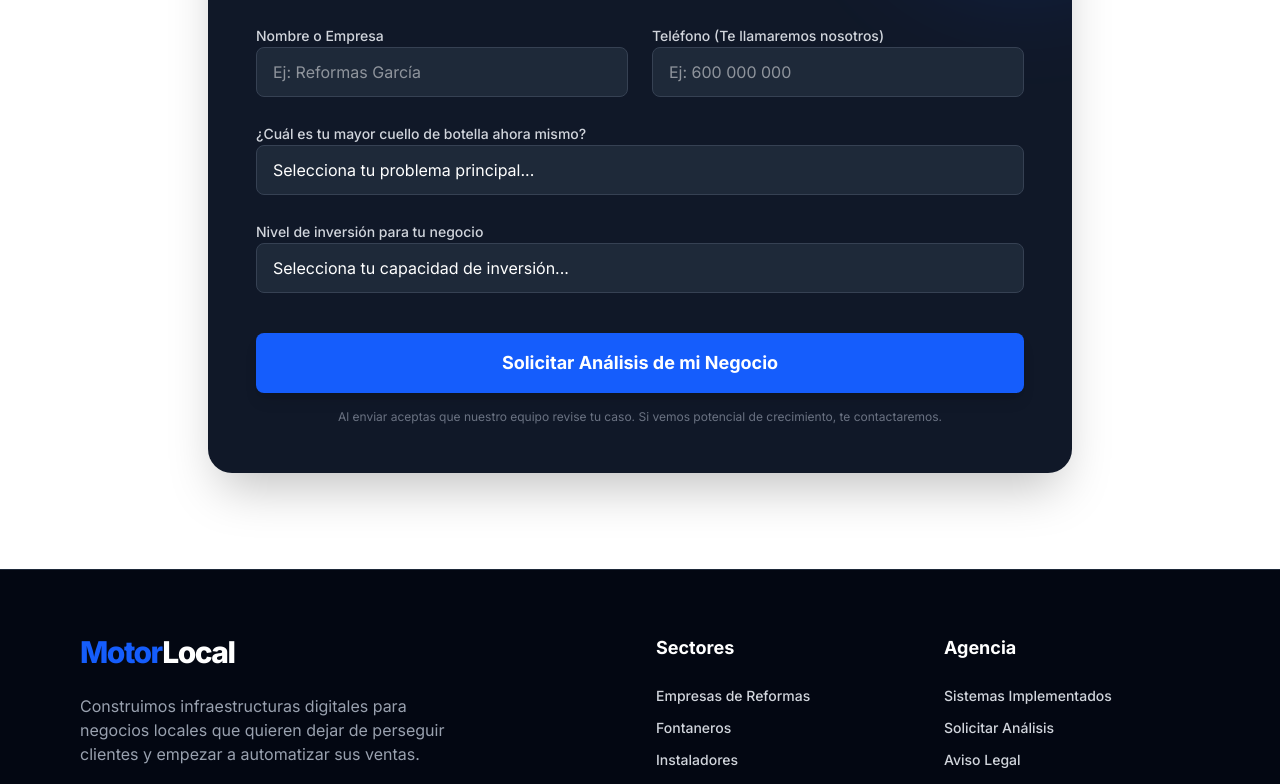
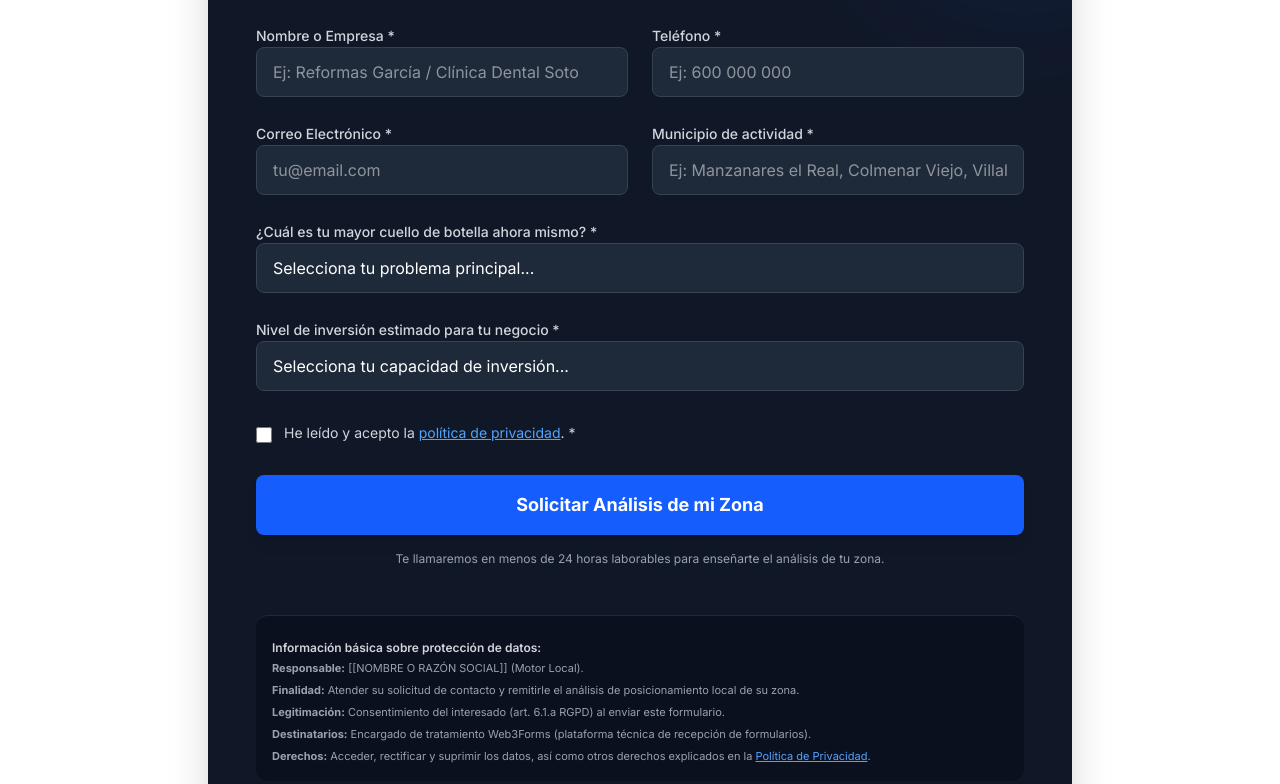
Before and after one commit to rubendelgadoomente-design/agencia-digital, a Next.js app: page / in a window 1280 px wide. Shown: the part 2380-3164 px from the top of the page. Built offline with nearby package versions, Linux system fonts and the light colour scheme.

Commit message:
Bloque 2 — Formulario de contacto: Nuevos campos (email, municipio), RGPD, nuevas opciones de inversion y pagina /gracias

```diff
--- a/src/components/ContactForm.tsx
+++ b/src/components/ContactForm.tsx
@@ -1,12 +1,15 @@
 'use client';
+
 import { useState, useTransition, useRef } from 'react';
-import { submitLead } from '@/actions/contact';
+import { useRouter } from 'next/navigation';
+import Link from 'next/link';
 
 export function ContactForm() {
   const [isPending, startTransition] = useTransition();
   const [status, setStatus] = useState<'idle' | 'success' | 'error'>('idle');
   const [errorMsg, setErrorMsg] = useState('');
   const formRef = useRef<HTMLFormElement>(null);
+  const router = useRouter();
 
   const handleSubmit = async (formData: FormData) => {
     setStatus('idle');
@@ -14,10 +17,12 @@ export function ContactForm() {
       try {
         const payload = {
           access_key: "8579a69c-e7a0-412b-9679-46792d42e9b3",
-          subject: `🔥 NUEVO LEAD CUALIFICADO: ${formData.get('nombre')}`,
+          subject: `🔥 NUEVO LEAD CUALIFICADO: ${formData.get('nombre')} (${formData.get('municipio')})`,
           from_name: "Motor Local Web",
           "Nombre del Cliente": formData.get('nombre'),
           "Teléfono": formData.get('telefono'),
+          "Email": formData.get('email'),
+          "Municipio": formData.get('municipio'),
           "Problema Principal": formData.get('cuello'),
           "Capacidad de Inversión": formData.get('inversion'),
         };
@@ -35,14 +40,26 @@ export function ContactForm() {
 
         if (result.success) {
           setStatus('success');
+          // Disparar evento de conversión GA4 SOLO tras confirmación de éxito de Web3Forms
+          if (typeof window !== 'undefined') {
+            if ((window as any).gtag) {
+              (window as any).gtag('event', 'generate_lead', {
+                event_category: 'engagement',
+                event_label: formData.get('municipio') || 'general',
+              });
+            }
+            window.dispatchEvent(new CustomEvent('generate_lead', { detail: { municipio: formData.get('municipio') } }));
+          }
+
           formRef.current?.reset();
+          router.push('/gracias');
         } else {
           setStatus('error');
-          setErrorMsg('Hubo un error al enviar. Inténtalo de nuevo.');
+          setErrorMsg('Hubo un error al enviar el formulario. Por favor, inténtalo de nuevo o contáctanos por WhatsApp.');
         }
       } catch (error) {
         setStatus('error');
-        setErrorMsg('Fallo de conexión. Por favor revisa tu internet.');
+        setErrorMsg('Fallo de conexión. Por favor revisa tu internet o escríbenos directamente.');
       }
     });
   };
@@ -52,36 +69,68 @@ export function ContactForm() {
       <div className="max-w-4xl mx-auto px-4">
         <div className="bg-gray-900 rounded-3xl p-8 md:p-12 shadow-2xl relative overflow-hidden">
           {/* Efecto visual de fondo */}
-          <div className="absolute top-0 right-0 -mr-20 -mt-20 w-64 h-64 rounded-full bg-blue-600 opacity-20 blur-3xl"></div>
+          <div className="absolute top-0 right-0 -mr-20 -mt-20 w-64 h-64 rounded-full bg-blue-600 opacity-20 blur-3xl pointer-events-none"></div>
 
           <div className="relative z-10 text-center mb-10">
             <h2 className="text-3xl font-bold text-white sm:text-4xl mb-4">¿Preparado para dominar tu zona?</h2>
             <p className="text-gray-400 text-lg max-w-2xl mx-auto">
-              No trabajamos con cualquiera. Analizamos tu caso sin compromiso para ver si realmente podemos multiplicar tu facturación. Rellena el formulario y nosotros te llamaremos.
+              Analizamos tu negocio sin compromiso para ver si realmente podemos ayudarte a captar más clientes en la Sierra de Madrid. Rellena el formulario y te llamaremos.
             </p>
           </div>
 
-          {status === 'success' ? (
-            <div className="relative z-10 bg-green-900/40 border border-green-500/50 rounded-xl p-8 text-center">
-              <h3 className="text-2xl font-bold text-green-400 mb-2">¡Solicitud Recibida!</h3>
-              <p className="text-green-200">Hemos registrado tu perfil correctamente. Un analista revisará tus datos y, si vemos encaje para multiplicar tus ventas, te llamaremos al número indicado en las próximas 48h.</p>
-              <button onClick={() => setStatus('idle')} className="mt-6 text-sm text-gray-400 underline hover:text-white">Volver al formulario</button>
-            </div>
-          ) : (
           <form ref={formRef} action={handleSubmit} className="relative z-10 grid grid-cols-1 md:grid-cols-2 gap-6">
             <div className="space-y-2">
-                <label className="text-sm font-medium text-gray-300">Nombre o Empresa</label>
-                <input required name="nombre" type="text" className="w-full bg-gray-800 border border-gray-700 text-white rounded-lg px-4 py-3 focus:outline-none focus:border-blue-500 focus:ring-1 focus:ring-blue-500 transition-colors" placeholder="Ej: Reformas García" />
+              <label className="text-sm font-medium text-gray-300">Nombre o Empresa *</label>
+              <input
+                required
+                name="nombre"
+                type="text"
+                className="w-full bg-gray-800 border border-gray-700 text-white rounded-lg px-4 py-3 focus:outline-none focus:border-blue-500 focus:ring-1 focus:ring-blue-500 transition-colors"
+                placeholder="Ej: Reformas García / Clínica Dental Soto"
+              />
             </div>
 
             <div className="space-y-2">
-                <label className="text-sm font-medium text-gray-300">Teléfono (Te llamaremos nosotros)</label>
-                <input required name="telefono" type="tel" className="w-full bg-gray-800 border border-gray-700 text-white rounded-lg px-4 py-3 focus:outline-none focus:border-blue-500 focus:ring-1 focus:ring-blue-500 transition-colors" placeholder="Ej: 600 000 000" />
+              <label className="text-sm font-medium text-gray-300">Teléfono *</label>
+              <input
+                required
+                name="telefono"
+                type="tel"
+                className="w-full bg-gray-800 border border-gray-700 text-white rounded-lg px-4 py-3 focus:outline-none focus:border-blue-500 focus:ring-1 focus:ring-blue-500 transition-colors"
+                placeholder="Ej: 600 000 000"
+              />
+            </div>
+
+            <div className="space-y-2">
+              <label className="text-sm font-medium text-gray-300">Correo Electrónico *</label>
+              <input
+                required
+                name="email"
+                type="email"
+                className="w-full bg-gray-800 border border-gray-700 text-white rounded-lg px-4 py-3 focus:outline-none focus:border-blue-500 focus:ring-1 focus:ring-blue-500 transition-colors"
+                placeholder="tu@email.com"
+              />
+            </div>
+
+            <div className="space-y-2">
+              <label className="text-sm font-medium text-gray-300">Municipio de actividad *</label>
+              <input
+                required
+                name="municipio"
+                type="text"
+                className="w-full bg-gray-800 border border-gray-700 text-white rounded-lg px-4 py-3 focus:outline-none focus:border-blue-500 focus:ring-1 focus:ring-blue-500 transition-colors"
+                placeholder="Ej: Manzanares el Real, Colmenar Viejo, Villalba..."
+              />
             </div>
 
             <div className="space-y-2 md:col-span-2">
-                <label className="text-sm font-medium text-gray-300">¿Cuál es tu mayor cuello de botella ahora mismo?</label>
-                <select required name="cuello" defaultValue="" className="w-full bg-gray-800 border border-gray-700 text-white rounded-lg px-4 py-3 focus:outline-none focus:border-blue-500 focus:ring-1 focus:ring-blue-500 transition-colors appearance-none">
+              <label className="text-sm font-medium text-gray-300">¿Cuál es tu mayor cuello de botella ahora mismo? *</label>
+              <select
+                required
+                name="cuello"
+                defaultValue=""
+                className="w-full bg-gray-800 border border-gray-700 text-white rounded-lg px-4 py-3 focus:outline-none focus:border-blue-500 focus:ring-1 focus:ring-blue-500 transition-colors appearance-none"
+              >
                 <option value="" disabled>Selecciona tu problema principal...</option>
                 <option value="No tengo visibilidad en mi zona (Falta de llamadas)">No tengo visibilidad en mi zona (Falta de llamadas)</option>
                 <option value="Pierdo mucho tiempo haciendo presupuestos a mano">Pierdo mucho tiempo haciendo presupuestos a mano</option>
@@ -91,31 +140,72 @@ export function ContactForm() {
             </div>
 
             <div className="space-y-2 md:col-span-2">
-                <label className="text-sm font-medium text-gray-300">Nivel de inversión para tu negocio</label>
-                <select required name="inversion" defaultValue="" className="w-full bg-gray-800 border border-gray-700 text-white rounded-lg px-4 py-3 focus:outline-none focus:border-blue-500 focus:ring-1 focus:ring-blue-500 transition-colors appearance-none">
+              <label className="text-sm font-medium text-gray-300">Nivel de inversión estimado para tu negocio *</label>
+              <select
+                required
+                name="inversion"
+                defaultValue=""
+                className="w-full bg-gray-800 border border-gray-700 text-white rounded-lg px-4 py-3 focus:outline-none focus:border-blue-500 focus:ring-1 focus:ring-blue-500 transition-colors appearance-none"
+              >
                 <option value="" disabled>Selecciona tu capacidad de inversión...</option>
-                  <option value="Menos de 1.000€ (Alta probabilidad de rechazo)">Menos de 1.000€ (No recomendado - Alta probabilidad de rechazo)</option>
-                  <option value="1.000€ - 3.000€ (Ecosistema Local Avanzado)">1.000€ - 3.000€ (Ecosistema Local Avanzado)</option>
-                  <option value="Más de 3.000€ (Dominio Total y SaaS a medida)">Más de 3.000€ (Dominio Total y SaaS a medida)</option>
+                <option value="Menos de 1.000 € (Arranque Local)">Menos de 1.000 € (paquete Arranque Local)</option>
+                <option value="1.000 € – 3.000 € (Ecosistema Local)">1.000 € – 3.000 € (Ecosistema Local)</option>
+                <option value="Más de 3.000 € (Dominio Total y SaaS a medida)">Más de 3.000 € (Dominio Total y SaaS a medida)</option>
               </select>
             </div>
 
+            {/* Casilla de aceptación RGPD obligatoria sin marcar */}
+            <div className="md:col-span-2 pt-2">
+              <label className="flex items-start gap-3 cursor-pointer text-sm text-gray-300">
+                <input
+                  required
+                  type="checkbox"
+                  name="politica_privacidad"
+                  className="mt-1 w-4 h-4 text-blue-600 bg-gray-800 border-gray-700 rounded focus:ring-blue-500 focus:ring-2 shrink-0 cursor-pointer"
+                />
+                <span>
+                  He leído y acepto la{' '}
+                  <Link href="/politica-de-privacidad" target="_blank" className="text-blue-400 underline hover:text-blue-300">
+                    política de privacidad
+                  </Link>
+                  . *
+                </span>
+              </label>
+            </div>
+
             {status === 'error' && (
-                <div className="md:col-span-2 text-red-400 text-sm bg-red-900/20 p-3 rounded-lg">
+              <div className="md:col-span-2 text-red-400 text-sm bg-red-900/20 p-4 rounded-lg border border-red-800">
                 {errorMsg}
               </div>
             )}
 
-              <div className="md:col-span-2 mt-4">
-                <button disabled={isPending} type="submit" className="w-full bg-blue-600 hover:bg-blue-500 disabled:bg-blue-800 disabled:cursor-not-allowed text-white font-bold py-4 px-8 rounded-lg transition-colors shadow-lg text-lg">
-                  {isPending ? 'Procesando tu perfil...' : 'Solicitar Análisis de mi Negocio'}
+            <div className="md:col-span-2 mt-2">
+              <button
+                disabled={isPending}
+                type="submit"
+                className="w-full bg-blue-600 hover:bg-blue-500 disabled:bg-blue-800 disabled:cursor-not-allowed text-white font-bold py-4 px-8 rounded-lg transition-colors shadow-lg text-lg"
+              >
+                {isPending ? 'Procesando tu solicitud...' : 'Solicitar Análisis de mi Zona'}
               </button>
-                <p className="text-xs text-gray-500 text-center mt-4">
-                  Al enviar aceptas que nuestro equipo revise tu caso. Si vemos potencial de crecimiento, te contactaremos.
+              <p className="text-xs text-gray-400 text-center mt-4">
+                Te llamaremos en menos de 24 horas laborables para enseñarte el análisis de tu zona.
+              </p>
+            </div>
+
+            {/* Información básica de protección de datos (Primera Capa RGPD) */}
+            <div className="md:col-span-2 mt-6 pt-6 border-t border-gray-800 text-[11px] text-gray-400 leading-relaxed space-y-1 bg-gray-950/40 p-4 rounded-xl">
+              <p className="font-semibold text-gray-300 text-xs mb-1">Información básica sobre protección de datos:</p>
+              <p><strong>Responsable:</strong> [[NOMBRE O RAZÓN SOCIAL]] (Motor Local).</p>
+              <p><strong>Finalidad:</strong> Atender su solicitud de contacto y remitirle el análisis de posicionamiento local de su zona.</p>
+              <p><strong>Legitimación:</strong> Consentimiento del interesado (art. 6.1.a RGPD) al enviar este formulario.</p>
+              <p><strong>Destinatarios:</strong> Encargado de tratamiento Web3Forms (plataforma técnica de recepción de formularios).</p>
+              <p><strong>Derechos:</strong> Acceder, rectificar y suprimir los datos, así como otros derechos explicados en la{' '}
+                <Link href="/politica-de-privacidad" target="_blank" className="text-blue-400 underline">
+                  Política de Privacidad
+                </Link>.
               </p>
             </div>
           </form>
-          )}
         </div>
       </div>
     </section>
```
Also changed, not shown: src/app/gracias/page.tsx (added, +71 -0 lines). Lines whose indentation alone changed are shown as unchanged.
